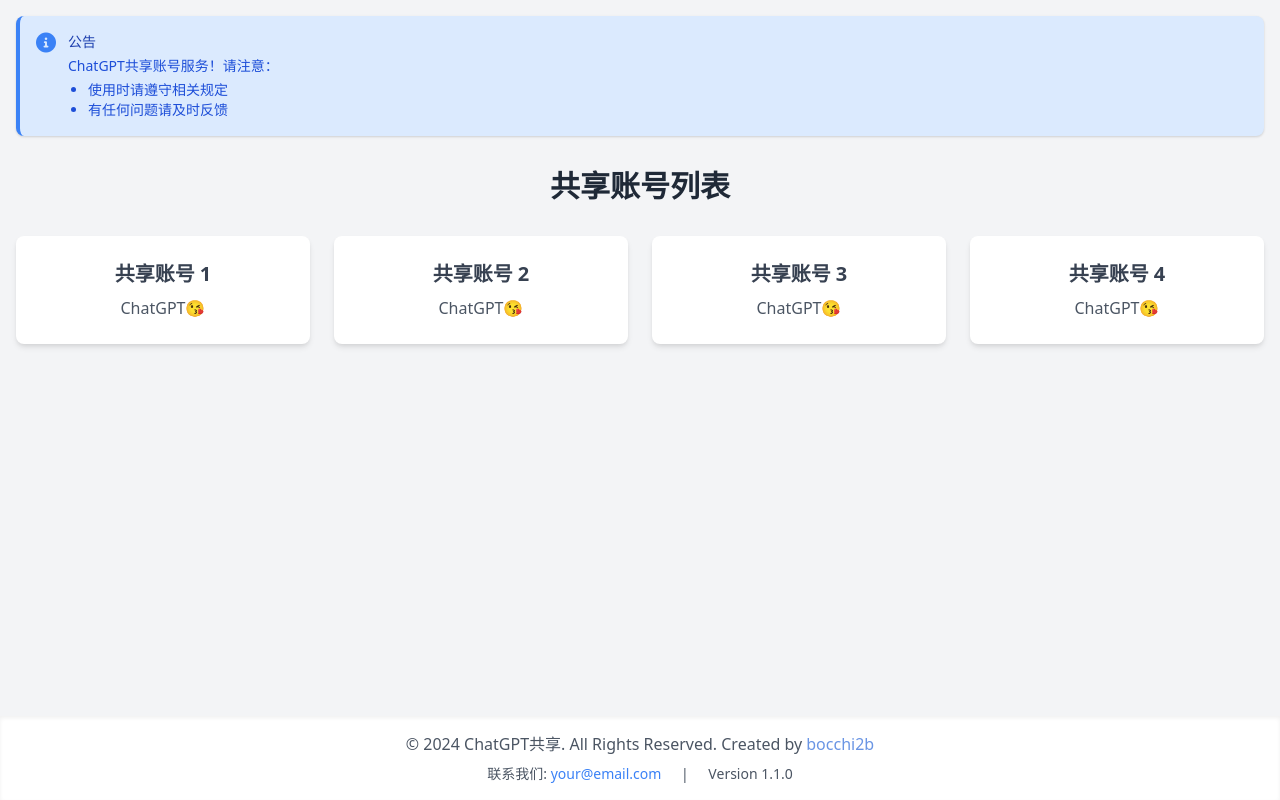
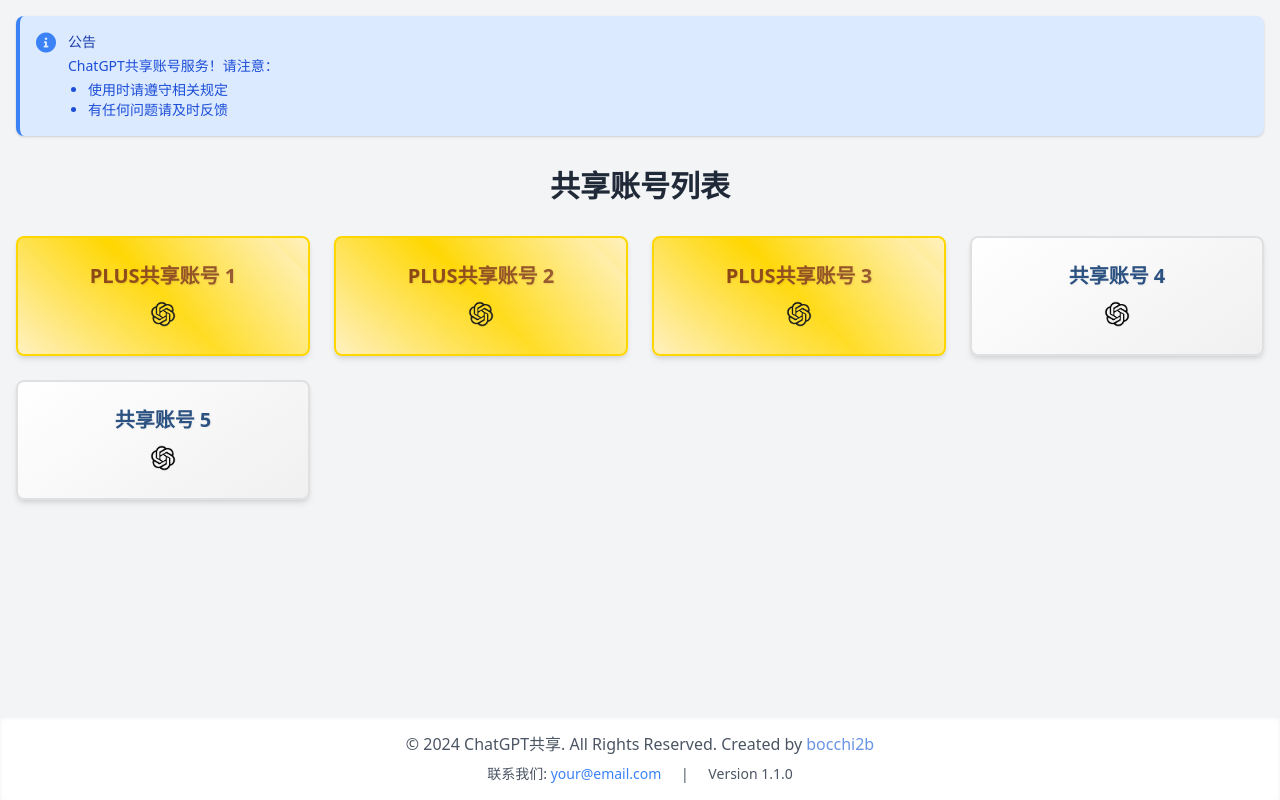
Before and after one commit to leo678910/OAIFree_Share, a Flask app: page / in a window 1280 px wide. Run offline with Flask 3, Linux system fonts and the light colour scheme; the visitor is signed in with stand-in values (Sample User, id 1).

Commit message:
共享页渲染优化 区分PLUS账号

```diff
--- a/app.py
+++ b/app.py
@@ -63,6 +63,8 @@
     with open(USERS_FILE, 'w', encoding='utf-8') as f:
         json.dump(users, f, ensure_ascii=False, indent=2)
 
+
+#-----------------------------------------chatgpt相关函数------------------------------------------------------
 # 刷新 access_token 的主函数
 def refresh_access_tokens():
     # 读取 refresh_token 列表
@@ -111,7 +113,7 @@
     return refresh_tokens
 
 
-
+# 获取share token
 def register_token(access_token, unique_name, expire_in=0, show_userinfo=True, gpt35_limit=-1,
                    gpt4_limit=-1, reset_limit=False, show_conversations=False, site_limit="",
                    temporary_chat=False):
@@ -156,6 +158,7 @@
 
     return token_key
 
+# 获取登陆链接
 def getoauth(token):
     domain = app.config.get('domain')
     share_token = token
@@ -177,6 +180,7 @@
 app.secret_key = app.config.get('secret_key')  # 用于加密 session
 
 
+# ---------------------------------------------------登录登出 认证装饰器---------------------------------------------------------
 # 登录页面
 @app.route('/login', methods=['GET', 'POST'])
 def login():
@@ -236,19 +240,46 @@
         return f(*args, **kwargs)
     return decorated_function
 
-# 主页路由，根据 actoken.json 生成相应数量的 div 盒子
+
+#------------------------------------------------------共享页相关-------------------------------------------------------
+
+# 主页路由，根据 有效的账号数量 生成相应数量的 div 盒子
 @app.route('/')
 @login_required
 def index():
     # 读取 chatToken.json 中的 access_tokens
     tokens = load_retoken()
-    chatgpt = 'ChatGPT'
-    claude = 'Claude'
-    # 计算有效的 access_token 数量
-    token_count = sum(1 for token in tokens if token['status'])
 
-    # 渲染模板，传递 access_token 的数量
-    return render_template('index.html', token_count=token_count, chatgpt=chatgpt)
+    # 创建两个列表分别存储PLUS和普通账号
+    plus_tokens = []
+    normal_tokens = []
+
+    # 遍历所有token并分组
+    for idx, token in enumerate(tokens):
+        if token['status']:  # 如果token有效
+            token_info = {
+                'index': idx,
+                'type': token.get('type', 'unknown'),
+                'PLUS': token.get('PLUS', 'false')
+            }
+
+            # 根据PLUS状态分组
+            if token_info['PLUS'].lower() == 'true':
+                plus_tokens.append(token_info)
+            else:
+                normal_tokens.append(token_info)
+
+    # 按顺序合并两个列表，PLUS账号在前
+    valid_tokens = plus_tokens + normal_tokens
+
+
+    # 渲染模板,传递有效token的详细信息
+    return render_template(
+        'index.html',
+        valid_tokens=valid_tokens,  # 传递排序后的token列表
+        plus_count=len(plus_tokens),  # 传递PLUS账号数量
+        normal_count=len(normal_tokens)  # 传递普通账号数量
+    )
 
 
 
@@ -260,7 +291,7 @@
     unique_name = data.get('unique_name')
     index = data.get('index')
 
-    # 读取 chatToken.json 中有效的 access_tokens
+
     tokens = load_retoken()
 
     # 获取所有有效的 access_token 列表
@@ -302,6 +333,8 @@
             "message": "Invalid index."
         }), 400
 
+
+#------------------------------------------------------定时任务  tokens刷新-------------------------------------
 
 AUTO_REFRESH_CONFIG_FILE = 'json/auto_refresh_config.json'
 
@@ -446,6 +479,31 @@
             "message": str(e)
         }), 500
 
+
+# -----------------------------------------------------管理页相关路由----------------------------
+
+
+# Admin 主页路由
+@app.route('/admin', methods=['GET', 'POST'])
+@admin_required
+def admin():
+
+    if request.method == 'GET':
+        # 加载并显示 chatToken.json 文件中的内容
+        retokens = load_retoken()
+        return render_template('GPT.html', retokens=retokens)
+
+    if request.method == 'POST':
+        # 获取更新后的 retoken 数据
+        new_retokens = request.json.get('retokens')
+
+        # 如果数据格式有效，保存到文件
+        if new_retokens:
+            save_retoken(new_retokens)
+            return jsonify({"status": "success", "message": "chatToken.json 已更新！"}), 200
+        else:
+            return jsonify({"status": "error", "message": "无效的数据格式！"}), 400
+
 # 加载刷新历史
 @app.route('/refresh_history', methods=['GET'])
 @admin_required
@@ -487,6 +545,8 @@
     except Exception as e:
         return jsonify({"error": str(e)}), 500
 
+#-----------------------------------------------------------GPT账号管理相关-----------------------------------------
+
 # 添加新账号
 @app.route('/api/tokens', methods=['POST'])
 @admin_required
@@ -503,7 +563,8 @@
         'refresh_token': data['ReToken'],
         'access_token': data['AcToken'],
         'status': True,
-        'type':"GPT"
+        'type':"GPT",
+        'PLUS': data['PLUS']
     }
 
     tokens.append(new_token)
@@ -539,6 +600,8 @@
         tokens[token_index]['status'] = True
     else:
         tokens[token_index]['access_token'] = ''
+    if data.get('PLUS'):
+        tokens[token_index]['PLUS'] = data['PLUS']
     save_retoken(tokens)
     return jsonify({'success': True, 'message': '账号更新成功'})
 
@@ -557,32 +620,12 @@
     save_retoken(updated_email)
     return jsonify({'success': True, 'message': '账号删除成功'})
 
-# Admin 主页路由
-@app.route('/admin', methods=['GET', 'POST'])
-@admin_required
-def admin():
-
-    if request.method == 'GET':
-        # 加载并显示 chatToken.json 文件中的内容
-        retokens = load_retoken()
-        return render_template('admin.html', retokens=retokens)
-
-    if request.method == 'POST':
-        # 获取更新后的 retoken 数据
-        new_retokens = request.json.get('retokens')
-
-        # 如果数据格式有效，保存到文件
-        if new_retokens:
-            save_retoken(new_retokens)
-            return jsonify({"status": "success", "message": "chatToken.json 已更新！"}), 200
-        else:
-            return jsonify({"status": "error", "message": "无效的数据格式！"}), 400
 
 
-# 用户管理部分
+# ------------------------------------------------------用户管理部分------------------------------------------------
 USERS_FILE = 'json/user.json'
 
-@app.route('/user-management')
+@app.route('/user')
 @admin_required
 def user_management():
     return render_template('user_management.html')
--- a/templates/index.html
+++ b/templates/index.html
@@ -8,32 +8,79 @@
     <link href="https://cdnjs.cloudflare.com/ajax/libs/tailwindcss/2.2.19/tailwind.min.css" rel="stylesheet">
     <link href="https://cdnjs.cloudflare.com/ajax/libs/font-awesome/6.0.0/css/all.min.css" rel="stylesheet">
     <link rel="icon" type="image/x-icon" href="{{ url_for('static', filename='favicon.png') }}">
+
     <style>
+        /* 普通账号样式 */
         .account-box {
+            background: linear-gradient(145deg, #ffffff, #f0f0f0);
+            position: relative;
+            overflow: hidden;
+            border: 2px solid #e0e0e0;
             transition: all 0.3s ease;
         }
 
         .account-box:hover {
-            transform: translateY(-5px);
-            box-shadow: 0 10px 20px rgba(0, 0, 0, 0.1);
+            transform: translateY(-3px);
+            box-shadow: 0 8px 15px rgba(0, 0, 0, 0.1);
         }
 
-        .modal {
-            transition: opacity 0.3s ease;
-            margin: auto;
+        .account-box h2 {
+            color: #2c5282;
+            /* 深蓝色 */
+            text-shadow: 1px 1px 2px rgba(0, 0, 0, 0.05);
         }
 
-        .announcement {
-            animation: slideDown 0.5s ease-out;
+        .account-box p {
+            color: #4a5568;
         }
 
-        @keyframes slideDown {
-            from {
-                transform: translateY(-100%);
+        /* PLUS账号样式 */
+        .account-box.plus {
+            background: linear-gradient(45deg, #fff1c1, #ffd700, #fff1c1);
+            border: 2px solid #ffd700;
+        }
+
+        .account-box.plus:hover {
+            transform: translateY(-3px);
+            box-shadow: 0 10px 20px rgba(255, 215, 0, 0.3);
+        }
+
+        .account-box.plus::before {
+            content: '';
+            position: absolute;
+            top: -50%;
+            left: -50%;
+            width: 200%;
+            height: 200%;
+            background: linear-gradient(to right,
+                    transparent,
+                    rgba(255, 255, 255, 0.3),
+                    transparent);
+            transform: rotate(45deg);
+            animation: shine 3s infinite;
+        }
+
+        .account-box.plus h2 {
+            color: #8B4513;
+            text-shadow: 1px 1px 2px rgba(0, 0, 0, 0.1);
+        }
+
+        .account-box.plus p {
+            color: #DAA520;
+            font-weight: 500;
+        }
+
+        @keyframes shine {
+            0% {
+                transform: rotate(45deg) translateX(-100%);
             }
 
-            to {
-                transform: translateY(0);
+            50% {
+                transform: rotate(45deg) translateX(100%);
+            }
+
+            100% {
+                transform: rotate(45deg) translateX(100%);
             }
         }
     </style>
@@ -65,14 +112,23 @@
         <h1 class="text-3xl font-bold text-center my-8 text-gray-800">共享账号列表</h1>
 
         <div class="grid grid-cols-1 sm:grid-cols-2 md:grid-cols-3 lg:grid-cols-4 gap-6">
-            {% for i in range(1, token_count + 1) %}
-            <div class="account-box bg-white rounded-lg shadow-md p-6 text-center cursor-pointer" data-index="{{ i }}">
-                <h2 class="text-xl font-semibold mb-2 text-gray-700">共享账号 {{ i }}</h2>
-                <p class="text-gray-600">{{chatgpt}}😘</p>
+            {% if valid_tokens %}
+            {% for token in valid_tokens %}
+            <div class="account-box {% if token.PLUS.lower() == 'true' %}plus{% endif %} bg-white rounded-lg shadow-md p-6 text-center cursor-pointer"
+                data-index="{{ token.index }}">
+                <h2 class="text-xl font-semibold mb-2">
+                    {% if token.PLUS.lower() == 'true' %}
+                    PLUS共享账号 {{ loop.index }}
+                    {% else %}
+                    共享账号 {{ loop.index }}
+                    {% endif %}
+                </h2>
+                <p class="text-gray-600"><img src="{{ token.type }}" alt="" style="width: 2rem; margin: 0 auto;"></p>
             </div>
+            {% endfor %}
             {% else %}
             <p class="text-lg text-gray-600 col-span-full text-center">暂无共享账号</p>
-            {% endfor %}
+            {% endif %}
 
         </div>
     </div>
@@ -158,15 +214,15 @@
                         },
                         body: JSON.stringify({
                             unique_name: uniqueName,
-                            index: +currentIndex
+                            index: +currentIndex + 1
                         })
                     })
                         .then(response => response.json())
                         .then(data => {
-                            if(data.status === 'success'){
+                            if (data.status === 'success') {
                                 window.location.href = data.login_url;
                             }
-                            else{
+                            else {
                                 alert(data.message);
                                 window.location.href = '/'
                             }
```
Also changed, not shown: json/chatToken.json (+28 -15 lines), json/failed_tokens.json (+22 -1 lines), templates/GPT.html (renamed from templates/admin.html, +26 -8 lines), static/claude.png (added), static/gpt.png (added).
